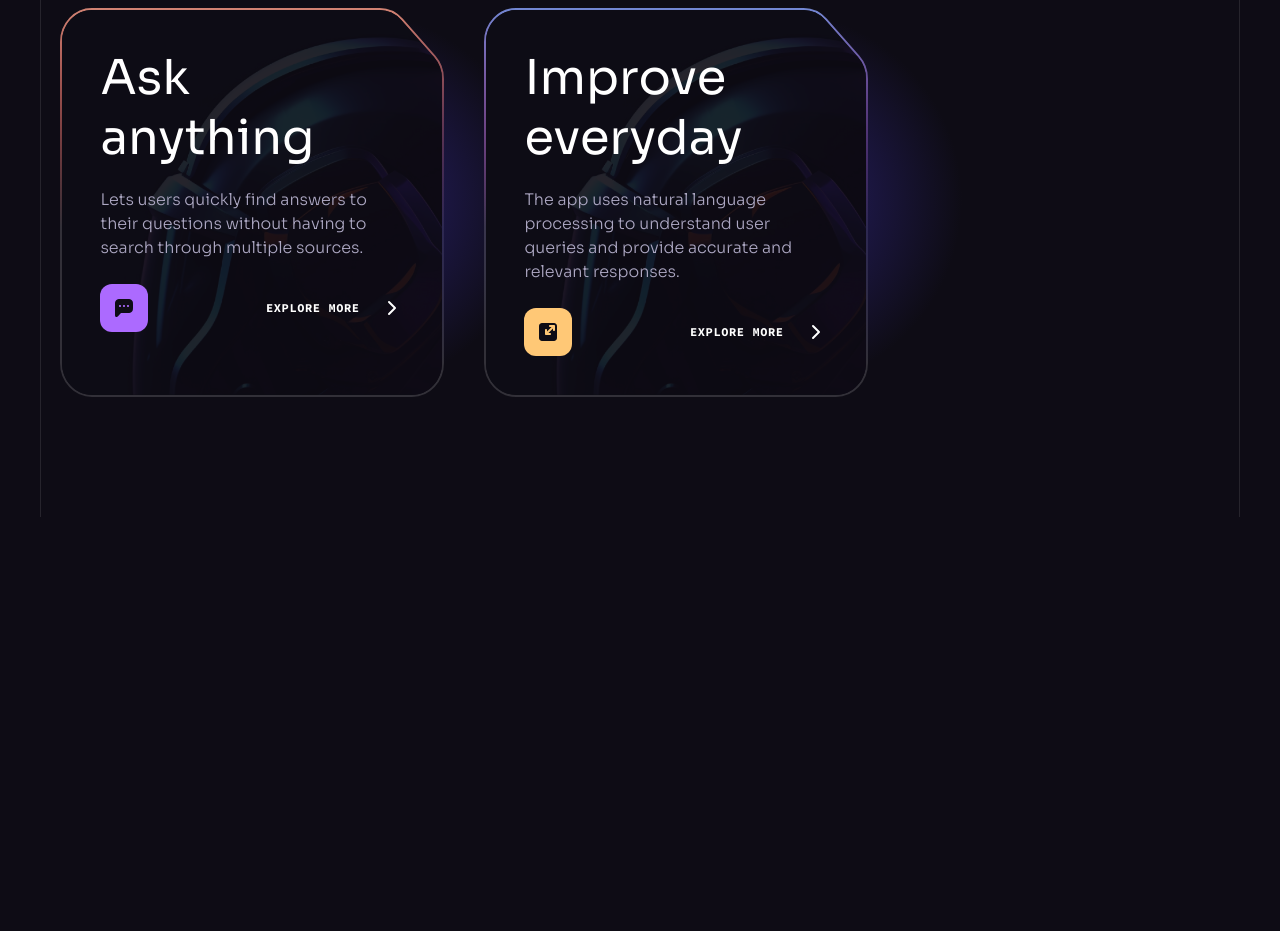
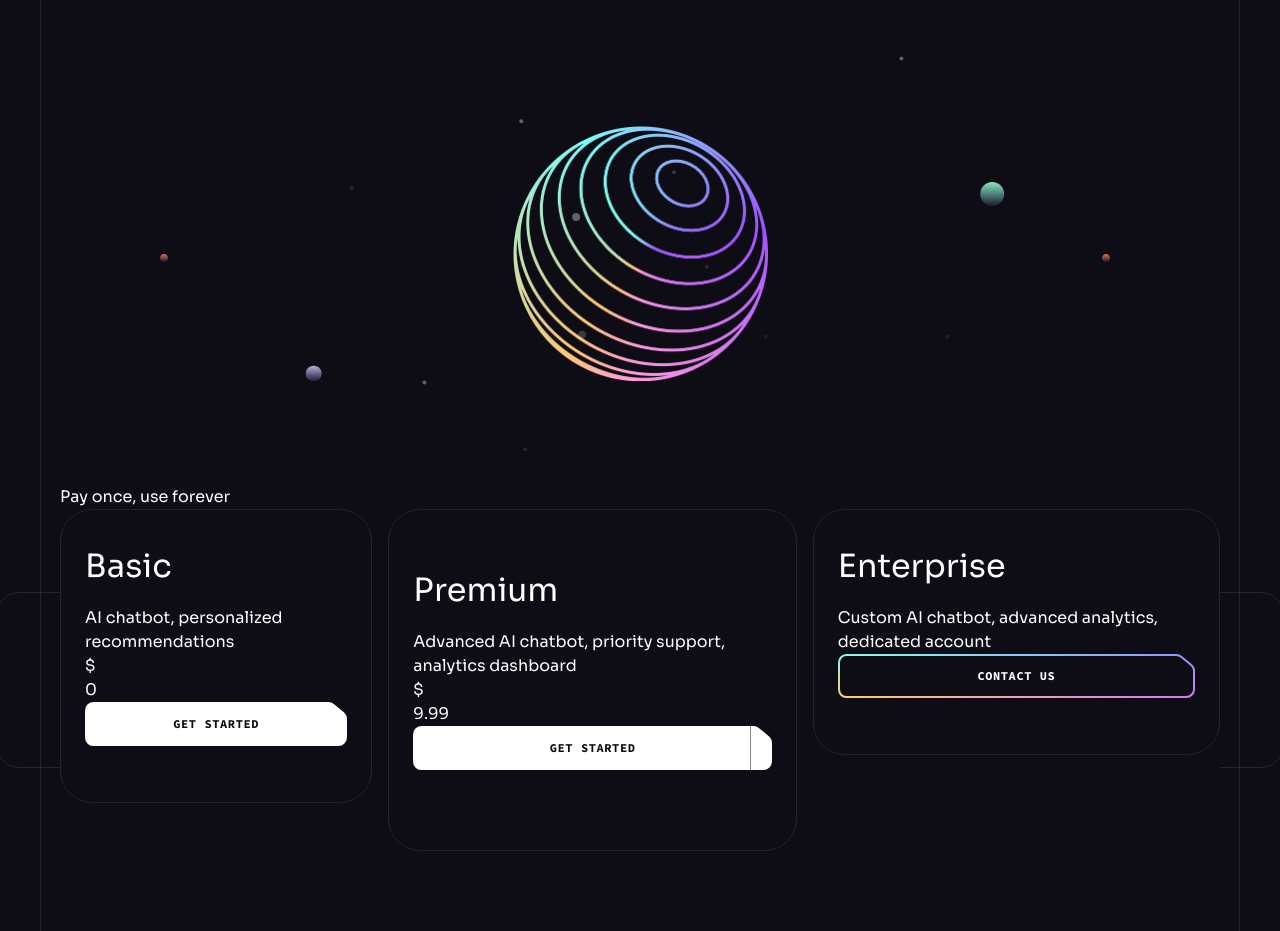
Before and after one commit to ChidiogoVictor/joedikatech, a React (Vite) app: page / in a window 1280 px wide. Shown: the part 2360-3291 px from the top of the page. Before the commit the page ends 2877 px from the top, so only its background shows below. Built offline with nearby package versions, Linux system fonts and the light colour scheme.

Commit message:
Add Pricing list

```diff
--- a/src/App.jsx
+++ b/src/App.jsx
@@ -2,6 +2,7 @@ import ButtonGradient from "./assets/svg/ButtonGradient";
 import Header from "./components/Header";
 import Hero from "./components/Hero";
 import Benefits from "./components/Benefits";
+import Pricing from "./components/Pricing";
 
 const App = () => {
   return (
@@ -10,6 +11,7 @@ const App = () => {
         <Header />
         <Hero />
         <Benefits />
+        <Pricing />
       </div>
 
       <ButtonGradient />
--- a/src/components/Benefits.jsx
+++ b/src/components/Benefits.jsx
@@ -18,10 +18,10 @@ const Benefits = () => {
           title="Chat Smater, Not Harder with Brainwave"
         />
 
-        <div className="flex flex-wrap gap-10 mb-10">
+        <div className="flex flex-wrap gap-10 mb-10 justify-center">
           {benefits.map((item) => (
             <div
-              className="block relative p-0.5 bg-no-repeat bg-[length:100%_100%] md:max-w-[24rem]"
+              className="block relative p-0.5 bg-no-repeat bg-[length:100%_100%] md:max-w-[22rem]"
               style={{ backgroundImage: `url(${item.backgroundUrl})` }}
               key={item.id}
             >
@@ -29,7 +29,7 @@ const Benefits = () => {
                 className="relative z-2 flex flex-col min-h-[22rem] p-[2.4rem]
               pointer-event-none"
               >
-                <h5 className="h2 mb-5">{item.title}</h5>
+                <h5 className="h5 mb-5">{item.title}</h5>
                 <p className="body-2 mb-6 text-n-3">{item.text}</p>
                 <div className="flex items-center mt-auto">
                   <img src={item.iconUrl} width={48} alt={item.title} />
--- /dev/null
+++ b/src/components/Pricing.jsx
@@ -0,0 +1,42 @@
+import React from "react";
+import Section from "./Section";
+import { smallSphere, stars } from "../assets";
+import PricingList from "./PricingList";
+import { LeftLine, RightLine } from "./design/Pricing";
+
+const Pricing = () => {
+  return (
+    <Section className="overflow-hidden" id="pricing">
+      <div className="container relative z-2">
+        <div className="hidden relative justify-center mb-[6.5rem] lg:flex">
+          <img
+            src={smallSphere}
+            classNmae="relative z-1"
+            width={255}
+            height={255}
+            alt="sphere"
+          />
+          <div className="absolute top-1/2 left-1/2 w-[60rem] -translate-x-1/2 -translate-y-1/2 pointer-event-none">
+            <img
+              src={stars}
+              className="w=full"
+              width={950}
+              height={400}
+              alt="Stars"
+            />
+          </div>
+        </div>
+        <div className="relative">
+          <h3>Pay once, use forever</h3>
+        </div>
+        <div className="relative">
+          <PricingList />
+          <LeftLine />
+          <RightLine />
+        </div>
+      </div>
+    </Section>
+  );
+};
+
+export default Pricing;
--- /dev/null
+++ b/src/components/PricingList.jsx
@@ -0,0 +1,37 @@
+import React from "react";
+import { pricing } from "../constants";
+import Button from "./Button";
+
+const PricingList = () => {
+  return (
+    <div className="flex gap-[1rem] max-lg:flex-wrap">
+      {pricing.map((item) => (
+        <div
+          key={item.id}
+          className="w-[19rem] max-lg:w-full h-full px-6 bg-n-8 border border-n-6 rounded-[2rem] lg:w-auto even:py-14 odd:py-8"
+        >
+          <h4 className="h4 mb-4">{item.title}</h4>
+
+          <p>{item.description}</p>
+          <div>
+            {item.price && (
+              <>
+                <div>$</div>
+                <div>{item.price}</div>
+              </>
+            )}
+          </div>
+          <Button
+            className="w-full mb-6"
+            href={item.price ? "/pricing" : "mailto:contact@jsmastery.pro"}
+            white={!!item.price}
+          >
+            {item.price ? "Get started" : "Contact us"}
+          </Button>
+        </div>
+      ))}
+    </div>
+  );
+};
+
+export default PricingList;
```
